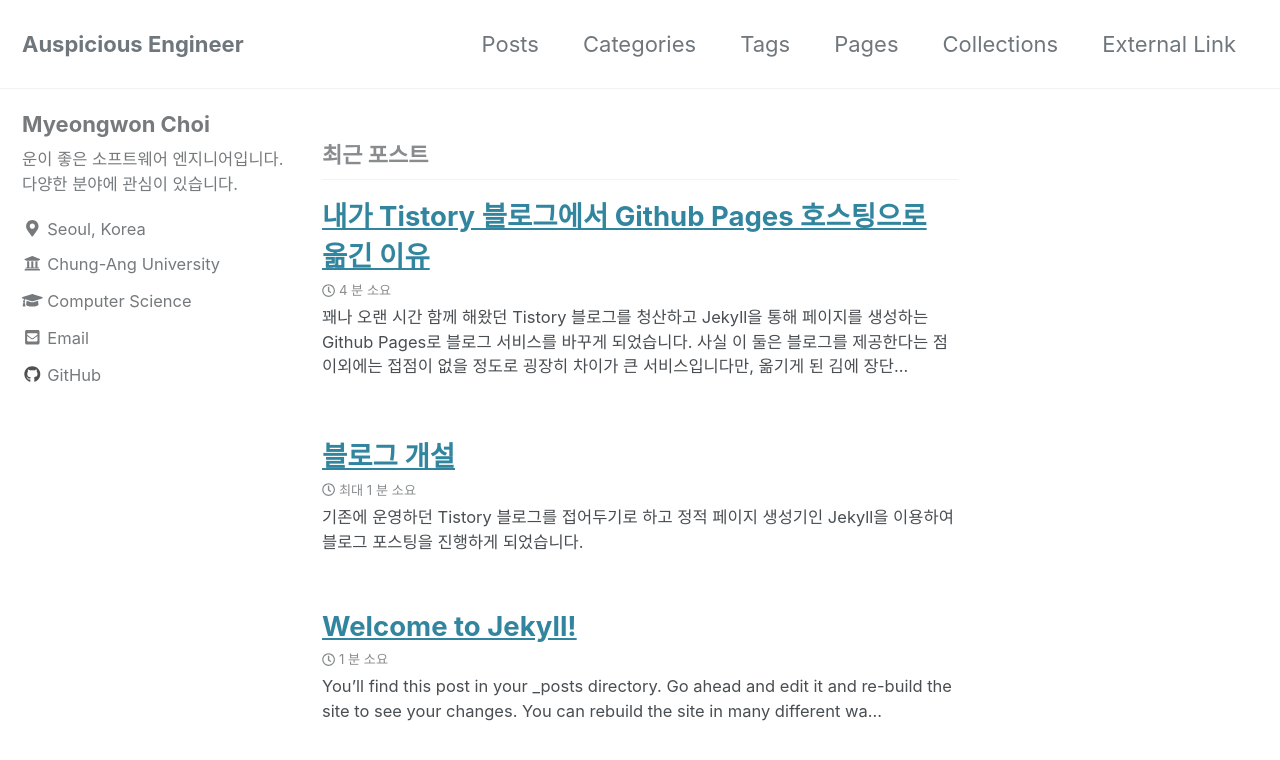
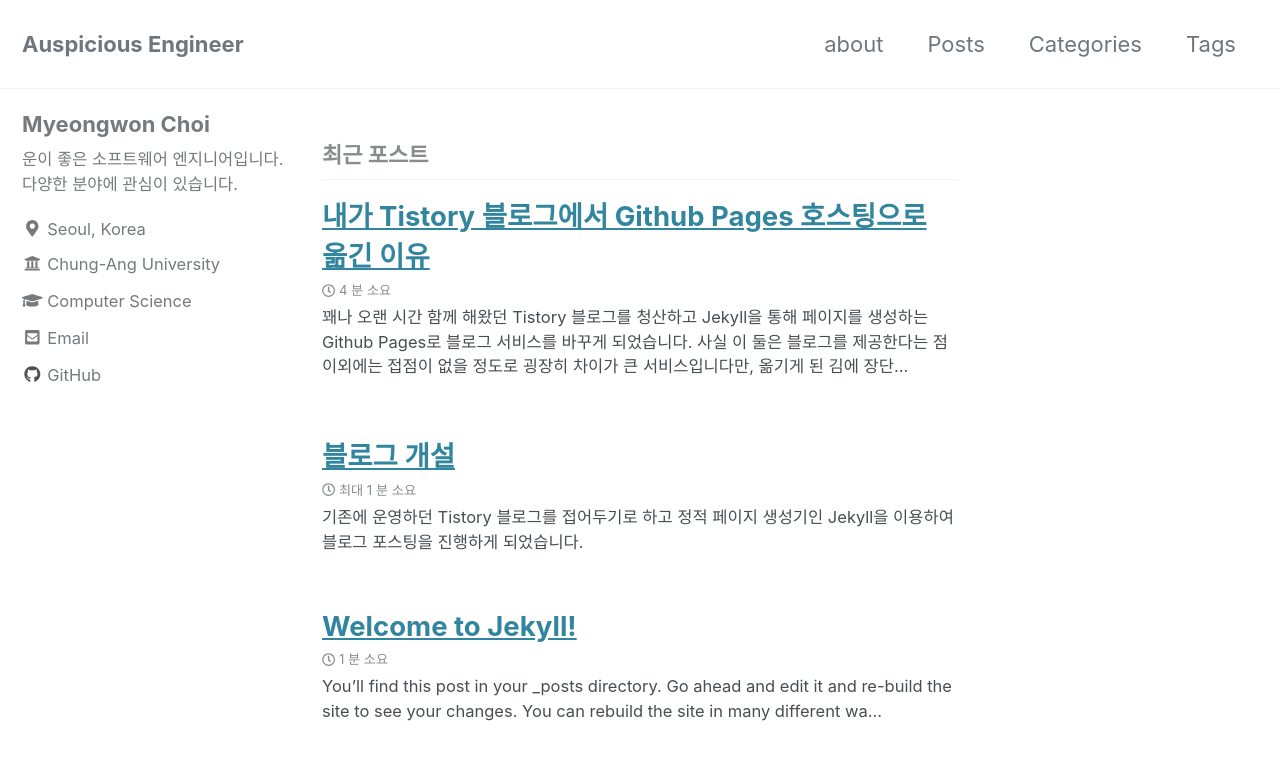
Before and after one commit to auspic7/auspic7.github.io.bak, a Jekyll site: the page built from index.html, in a window 1280 px wide and 900 px high. Shown: the top 760 px of the window. Built offline with Jekyll 4.4.1, drawn with Linux system fonts in a browser that asks for light colours; cached includes are drawn as plain includes; nearby versions of some CDN libraries; the list of posts is cut into pages by our own code.

Commit message:
post added

```diff
--- a/_data/navigation.yml
+++ b/_data/navigation.yml
@@ -1,13 +1,9 @@
 main:
+  - title: "about"
+    url: /about-me/
   - title: "Posts"
     url: /year-archive/
   - title: "Categories"
     url: /categories/
   - title: "Tags"
     url: /tags/
-  - title: "Pages"
-    url: /page-archive/
-  - title: "Collections"
-    url: /collection-archive/
-  - title: "External Link"
-    url: https://google.com
```
Also changed, not shown: _pages/about-me.md (added, +5 -0 lines), 2 other files.
